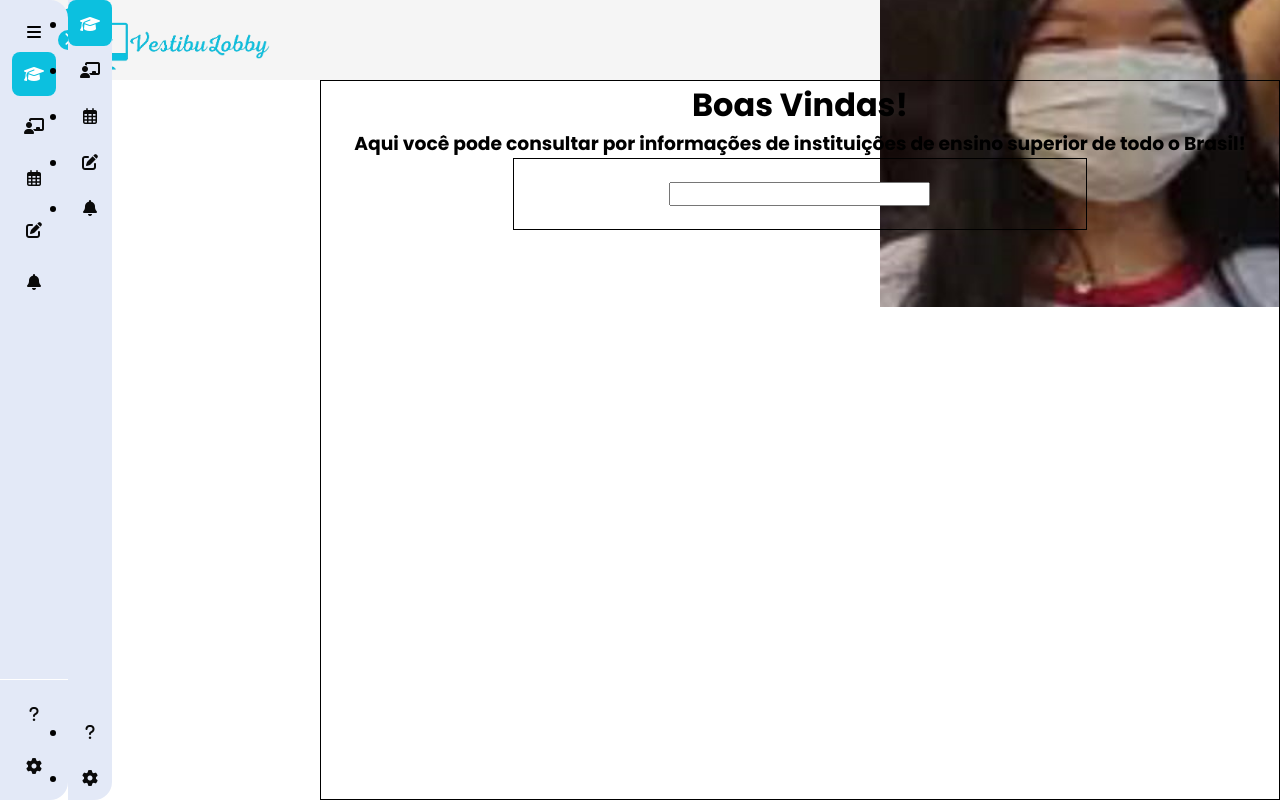
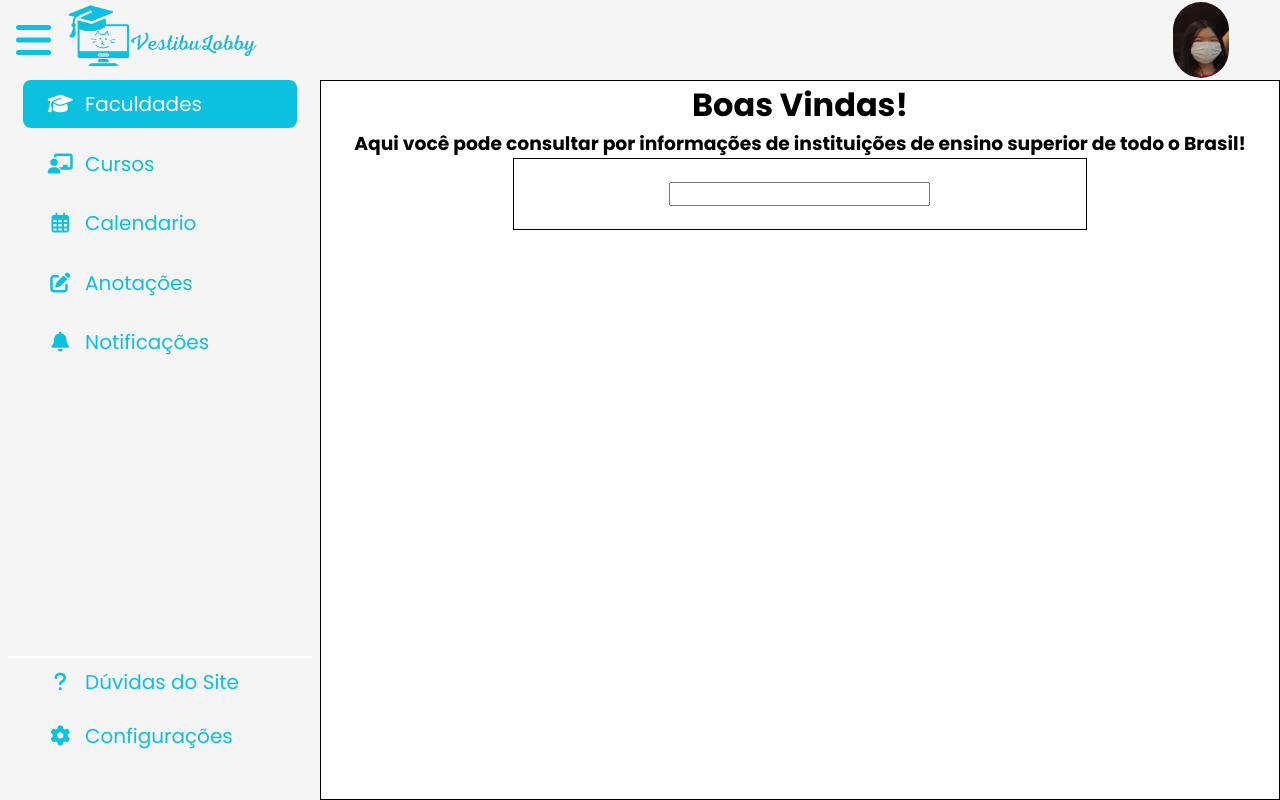
Before and after one commit to Edu2566/ProjetoV, a Flask app: page / in a window 1280 px wide. Run offline with Flask 3, Linux system fonts and the light colour scheme.

Commit message:
Main V1
End the sidebar developement and start the main menu

```diff
--- a/static/css/sideheader/headerstyle.css
+++ b/static/css/sideheader/headerstyle.css
@@ -22,14 +22,15 @@ header {
 
 #menu {
     display: flex;
-    justify-content: flex-start;
+    justify-content: space-between;
     align-items: center;
-    margin-left: 2%;
-    max-width: 25%;
+    margin-left: 2vh;
+    min-width: 27vh;
+    max-width: 30vh;
 }
 
 #menu img {
-    width: 30vh;
+    max-width: 27vh;
     object-fit: cover;
 }
 
@@ -37,155 +38,137 @@ header {
     display: flex;
     justify-content: center;
     align-items: center;
+    font-size: 5vh;
+    color: #0CC0DF;
+    background-color: transparent;
+    border: none;
+    cursor: pointer;
+    max-width: 6vh;
 }
 
-header img {
-    width: 400px;
-    height: auto;
-    z-index: 1;
-    image-rendering: crisp-edges;
+#menu_profile {
+    max-width: 7vh;
+    display: flex;
+    margin-right: 4%;
+    align-items: center;
+    justify-content: flex-end;
 }
 
+#menu_profile img {
+    max-width: 100%;
+    min-width: 40%;
+    border-radius: 32px;
+    height: auto;
+    object-fit: cover;
+    cursor: pointer;
+}
+/* Fim da estilização do Header */
+
+/* Inicio da estilização da Barra Lateral */
 #sidebar {
     display: flex;
+    align-items: center;
     flex-direction: column;
-    justify-content: space-between;
-    background-color: #e3e9f7;
-    height: 100vh;
-    max-height: 100vh;
-    border-radius: 0px 18px 18px 0px;
-    position: relative;
+    width: 40vh;
+    height: 90vh;
+    position: fixed;
+    left: 0;
+    bottom: 0;
+    background-color: #F5F5F5;
+    overflow: auto;
     transition: all .5s;
-    min-width: 2%;
-    z-index: 2;
 }
 
-#sidebar_content {
-    padding: 12px;
+#side-itens {
+    display: flex;
+    flex-direction: column;
+    align-items: center;
+    list-style: none;
+    font-size: 2.5vh;
+    width: 95%;
+    height: 80%;
+    overflow: hidden;
+    gap: 2%;
 }
 
-#side-item_head {
+.side-item {
+    display: flex;
+    width: 90%;
+    border-radius: 8px;
+    cursor: pointer;
+    padding: 12px;
+    max-height: 6vh;
+}
+
+.side-item a {
+    display: flex;
+    width: 100%;
+    justify-content: flex-start;
+    align-items: center;
+    text-decoration: none;
+    color: #0CC0DF;
+}
+
+.side-item:hover:not(.active) {
+    background-color: white;
+}
+
+.side-item i {
     display: flex;
     justify-content: center;
     align-items: center;
+    width: 20%;
+    color:#0CC0DF;
 }
 
-#side-item_head .logo-vest {
-    width: 0px;
-    height: 0px;
+.side-item span {
+    width: 80%;
+}
+
+.side-item.active {
+    background-color: #0CC0DF;
+}
+
+.side-item.active a i, .side-item.active a{
+    color: white;
+}
+
+.item-description {
+    display: flex;
+    justify-content: flex-start;
     overflow: hidden;
     white-space: nowrap;
     text-overflow: ellipsis;
     transition: width .6s;
 }
 
-.logo-vest {
-    width: 80px;
+#side-itens-footer {
+    display: flex;
+    flex-direction: column;
+    align-items: center;
+    flex: 1;
+    width: 95%;
+    font-size: 2.5vh;
+    border-top: 2px solid white;
+    gap: 4%;
 }
 
-body {
-    min-height: 100vh;
-    background-color: white;
-    display: flex;
+#sidebar.close-sidebar {
+    width: 8vh;
 }
 
-#side_itens {
-    display: flex;
-    flex-direction: column;
-    gap: 8px;
-    list-style: none;
+#sidebar.close-sidebar .item-description{
+    width: 0;
+    height: 0;
 }
 
-.side-item, .side-item_config, #side-item_head {
-    border-radius: 8px;
-    padding: 12px;
-    cursor: pointer;
+#sidebar.close-sidebar .side-item a{
+    text-align: center;
+    display: flex;
+    justify-content: center;
 }
 
-.side-item.active, .side-item_config.active {
-    background-color: #0CC0DF;
+#sidebar.close-sidebar .side-item {
+    height: 6vh;
 }
-
-.side-item:hover:not(.active), .side-item_config:hover:not(.active) {
-    background-color: white;
-}
-
-.side-item a, .side-item_config a {
-    text-decoration: none;
-    display: flex;
-    justify-content: center;
-    align-items: center;
-    color: #0a0a0a;
-}
-
-.side-item.active a, .side-item_config.active a {
-    color: white;
-}
-
-.side-item a i, .side-item_config a i, #side-item_head img i {
-    display: flex;
-    align-items: center;
-    justify-content: center;
-    width: 20px;
-    height: 20px;
-}
-
-#config_area {
-    display: flex;
-    flex-direction: column;
-    gap: 8px;
-    border-top: 1px solid white;
-    padding: 12px;
-    cursor: pointer;
-    list-style: none;
-}
-
-#open_btn {
-    position: absolute;
-    top: 30px;
-    right: -10px;
-    background-color: #0cc0df;
-    color: white;
-    border-radius: 100%;
-    width: 20px;
-    height: 20px;
-    border: none;
-    cursor: pointer;
-}
-
-#open_btn_icon {
-    transition: transform .3s ease;
-}
-
-.open-sidebar #open_btn_icon {
-    transform: rotate(180deg);
-}
-
-.item-description {
-    width: 0px;
-    overflow: hidden;
-    white-space: nowrap;
-    text-overflow: ellipsis;
-    font-size: 14px;
-    transition: width .6s;
-    height: 0px;
-}
-
-#sidebar.open-sidebar {
-    min-width: 15%;
-}
-
-#sidebar.open-sidebar .item-description {
-    width: 110px;
-    height: 20px;
-}
-
-#sidebar.open-sidebar .logo-vest {
-    width: 200px;
-    height: 20px;
-}
-
-#sidebar.open-sidebar .side-item a, #sidebar.open-sidebar .side-item_config a, #sidebar.open-sidebar .side-item_head img {
-    justify-content: center;
-    gap: 14px;
-}
+/* Fim da estilização da Barra Lateral */
--- a/templates/faculdadeMenu.html
+++ b/templates/faculdadeMenu.html
@@ -9,79 +9,6 @@
     <title>VestibuLobby - Faculdades</title>
 </head>
 <body>
-    <nav id="sidebar">
-        <div id="sidebar_content">
-            <div id="side-item_head">
-                <i class="fa-solid fa-bars"></i>
-                <img src="{{url_for('static', filename='images/Logo-Vest.png')}}" class="logo-vest">
-            </div>
-            <ul id="side_itens">
-                <li class="side-item active">
-                    <a href="#">
-                        <i class="fa-solid fa-graduation-cap"></i>
-                        <span class="item-description">
-                            Faculdade
-                        </span>
-                    </a>
-                </li>
-                <li class="side-item">
-                    <a href="#">
-                        <i class="fa-solid fa-chalkboard-user"></i>
-                        <span class="item-description">
-                            Cursos
-                        </span>
-                    </a>
-                </li>
-                <li class="side-item">
-                    <a href="#">
-                        <i class="fa-regular fa-calendar-days"></i>
-                        <span class="item-description">
-                            Calendario
-                        </span>
-                    </a>
-                </li>
-                <li class="side-item">
-                    <a href="#">
-                        <i class="fa-solid fa-pen-to-square"></i>
-                        <span class="item-description">
-                            Anotações
-                        </span>
-                    </a>
-                </li>
-                <li class="side-item">
-                    <a href="#">
-                        <i class="fa-solid fa-bell"></i>
-                        <span class="item-description">
-                            Notificações
-                        </span>
-                    </a>
-                </li>
-            </ul>
-
-            <button id="open_btn">
-                <i id="open_btn_icon" class="fa-solid fa-chevron-right"></i>
-            </button>
-        </div>
-
-        <div id="config_area">
-                <li class="side-item_config">
-                    <a href="#">
-                        <i class="fa-solid fa-question"></i>
-                        <span class="item-description">
-                            Manual
-                        </span>
-                    </a>
-                </li>
-                <li class="side-item_config">
-                    <a href="#">
-                        <i class="fa-solid fa-gear"></i>
-                        <span class="item-description">
-                            Configurações
-                        </span>
-                    </a>
-                </li>
-        </div>
-    </nav>
     <header>
         <div id="menu">
             <button id="sidebar_button"><i class="fa-solid fa-bars" id="sidebar_button_icon"></i></button>
```
